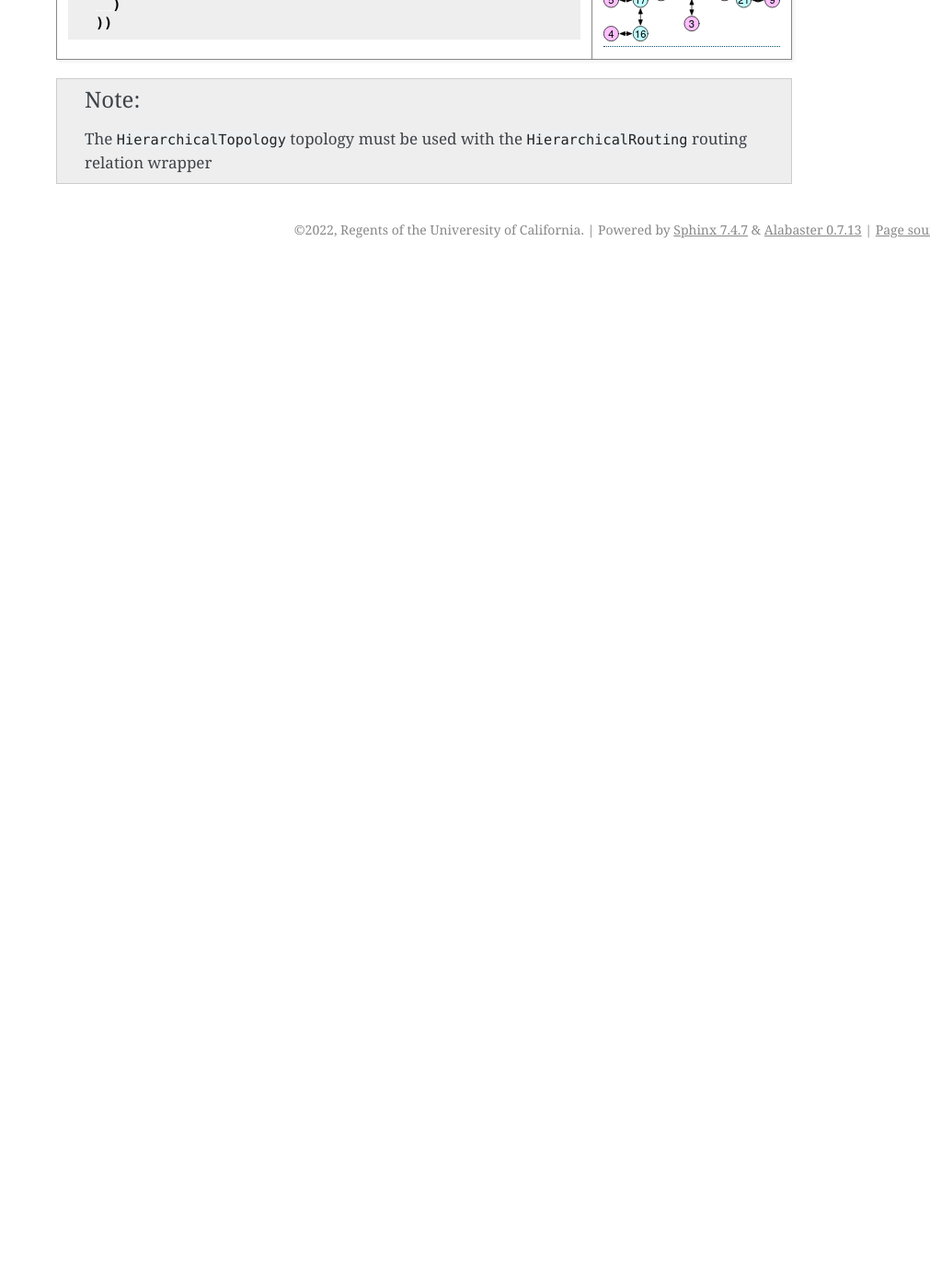
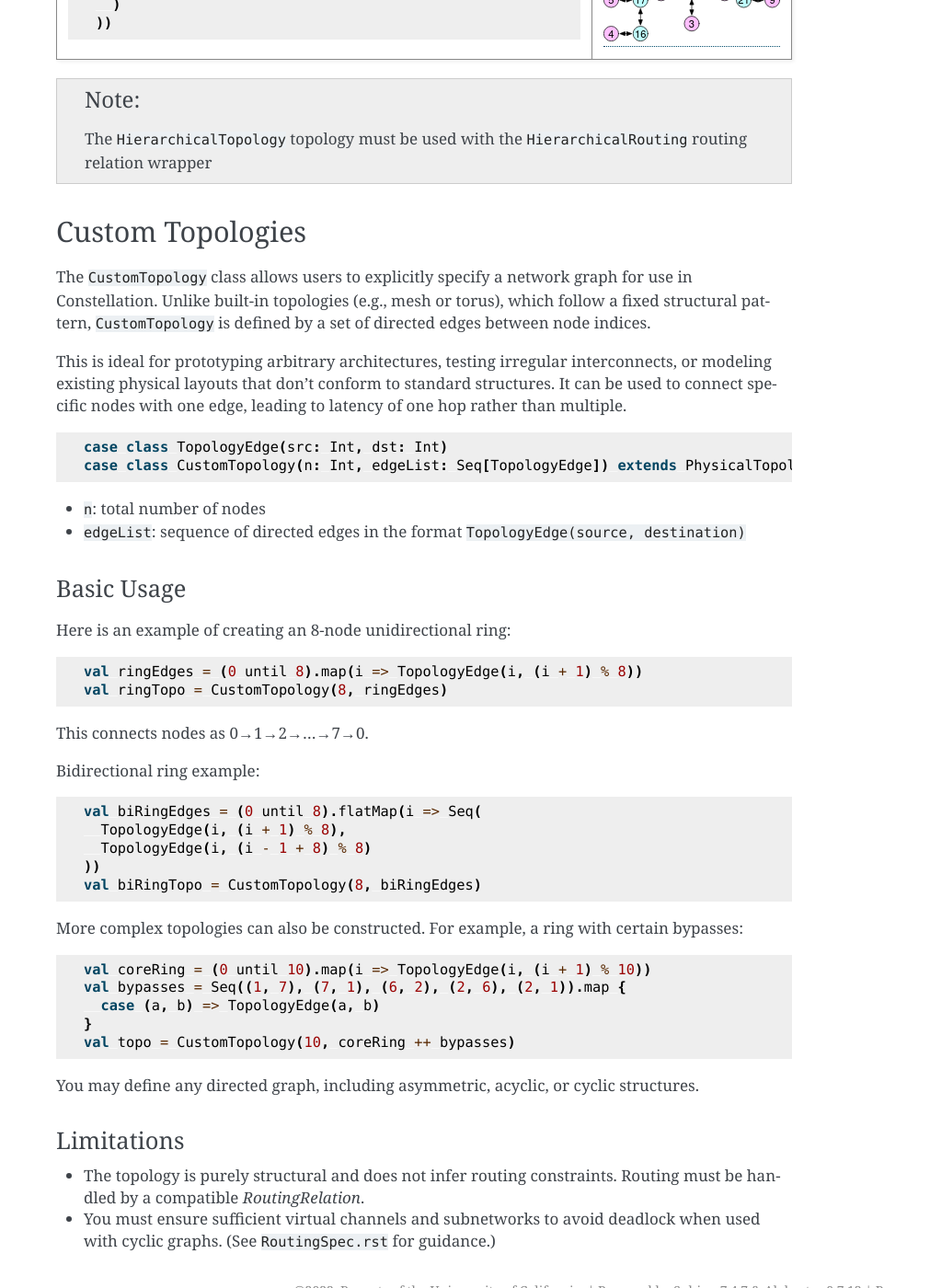
Before and after one commit to ucb-bar/constellation, a Sphinx documentation site: the page built from docs/source/Configuration/Topologies.rst, in a window 1280 px wide and 1400 px high, scrolled down 3206 px. Shown: the whole window at 92% size, without its empty margins (269-1280 px from the left). Built offline with Sphinx 7.4.7, drawn with Linux system fonts in a browser that asks for light colours; before the commit the page ends 3495 px from its top, so only the background shows below that; some of the changed text lies outside the part shown.

Commit message:
add documentation for CustomTopology

```diff
--- a/docs/source/Configuration/Topologies.rst
+++ b/docs/source/Configuration/Topologies.rst
@@ -159,3 +159,59 @@ are from the child topologies.
 
 .. Note:: The ``HierarchicalTopology`` topology must be used with the ``HierarchicalRouting``
 	  routing relation wrapper
+
+
+Custom Topologies
+^^^^^^^^^^^^^^^^^^^^^^^^
+
+The ``CustomTopology`` class allows users to explicitly specify a network graph for use in Constellation. Unlike built-in topologies (e.g., mesh or torus), which follow a fixed structural pattern, ``CustomTopology`` is defined by a set of directed edges between node indices.
+
+This is ideal for prototyping arbitrary architectures, testing irregular interconnects, or modeling existing physical layouts that don’t conform to standard structures. It can be used to connect specific nodes with one edge, leading to latency of one hop rather than multiple.
+
+.. code-block:: scala
+
+   case class TopologyEdge(src: Int, dst: Int)
+   case class CustomTopology(n: Int, edgeList: Seq[TopologyEdge]) extends PhysicalTopology
+
+- ``n``: total number of nodes
+- ``edgeList``: sequence of directed edges in the format ``TopologyEdge(source, destination)``
+
+Basic Usage
+~~~~~~~~~~~
+
+Here is an example of creating an 8-node unidirectional ring:
+
+.. code-block:: scala
+
+   val ringEdges = (0 until 8).map(i => TopologyEdge(i, (i + 1) % 8))
+   val ringTopo = CustomTopology(8, ringEdges)
+
+This connects nodes as 0→1→2→...→7→0.
+
+Bidirectional ring example:
+
+.. code-block:: scala
+
+   val biRingEdges = (0 until 8).flatMap(i => Seq(
+     TopologyEdge(i, (i + 1) % 8),
+     TopologyEdge(i, (i - 1 + 8) % 8)
+   ))
+   val biRingTopo = CustomTopology(8, biRingEdges)
+
+More complex topologies can also be constructed. For example, a ring with certain bypasses:
+
+.. code-block:: scala
+
+   val coreRing = (0 until 10).map(i => TopologyEdge(i, (i + 1) % 10))
+   val bypasses = Seq((1, 7), (7, 1), (6, 2), (2, 6), (2, 1)).map {
+     case (a, b) => TopologyEdge(a, b)
+   }
+   val topo = CustomTopology(10, coreRing ++ bypasses)
+
+You may define any directed graph, including asymmetric, acyclic, or cyclic structures.
+
+Limitations
+~~~~~~~~~~~
+
+- The topology is purely structural and does not infer routing constraints. Routing must be handled by a compatible `RoutingRelation`.
+- You must ensure sufficient virtual channels and subnetworks to avoid deadlock when used with cyclic graphs. (See ``RoutingSpec.rst`` for guidance.)
```
